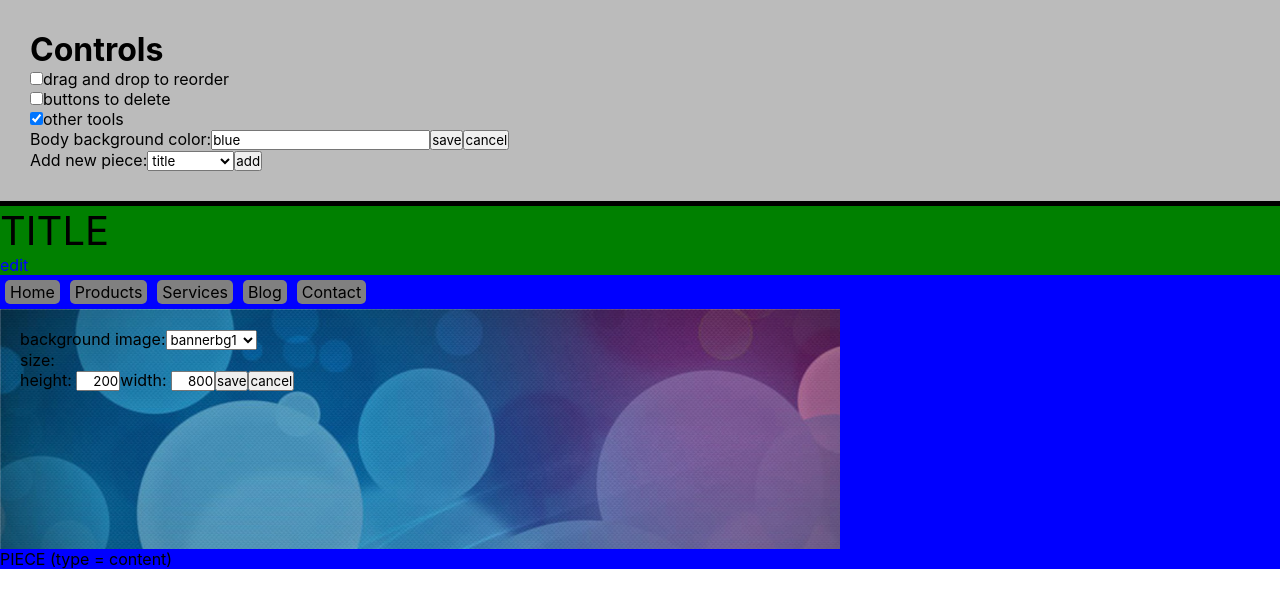
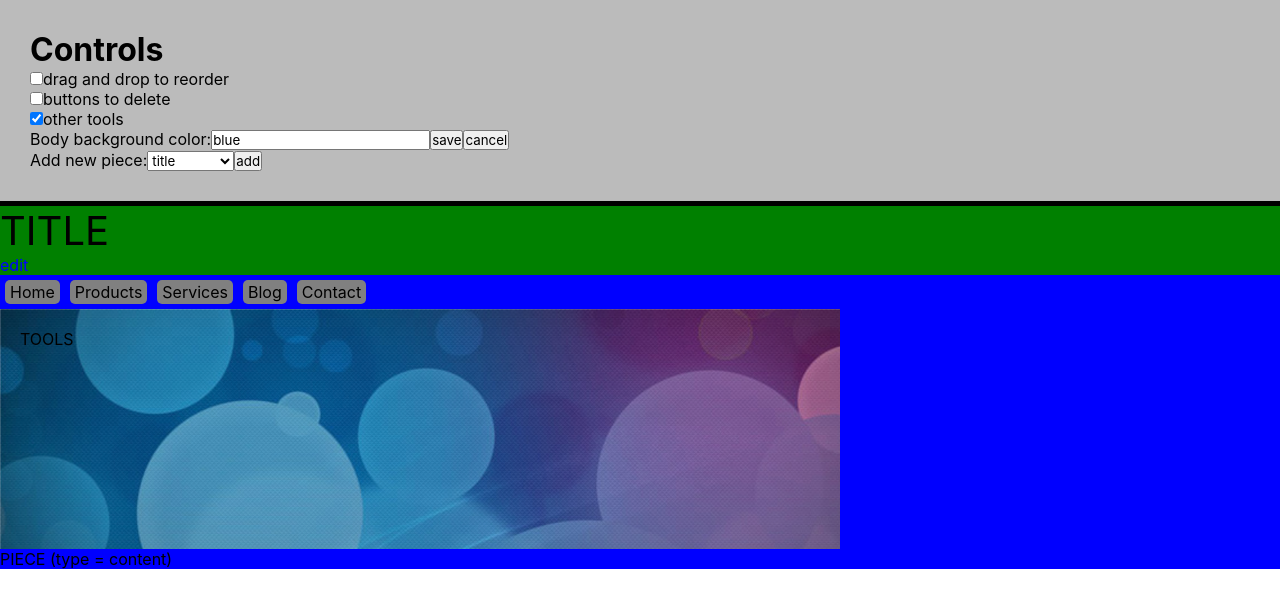
Before and after one commit to bananno/designer, a React (Create React App) app: page / in a window 1280 px wide. Both pictures are taken after a click on the checkbox "other tools". Shown: the top 608 px of the page. Built offline with nearby package versions, Linux system fonts and the light colour scheme.

Commit message:
Create a separate setting to show/hide tools for banner piece

```diff
--- a/src/helpers/createPiece.js
+++ b/src/helpers/createPiece.js
@@ -19,6 +19,7 @@ function createPiece(newPiece) {
     newPiece.height = 200;
     newPiece.widthInput = newPiece.width;
     newPiece.heightInput = newPiece.height;
+    newPiece.showTools = false;
   }
 
   return newPiece;
--- a/src/pieces/banner.js
+++ b/src/pieces/banner.js
@@ -46,8 +46,14 @@ const banner = (props) => {
       return null;
     }
 
+    if (!props.piece.showTools) {
+      return (
+        <div>TOOLS</div>
+      );
+    }
+
     return (
-      <div>
+      <div className="piece-tools">
         background image:
         <ImageSelector current={currentImage} change={changeBackground}/>
         <br/>
--- a/src/pieces/pieces.css
+++ b/src/pieces/pieces.css
@@ -6,6 +6,12 @@
 .piece .edit-link:hover {
   cursor: pointer;
   text-decoration: underline;
+}
+
+.piece .piece-tools {
+  background-color: gray;
+  display: inline-block;
+  padding: 10px;
 }
 
 /* TITLE */
```
